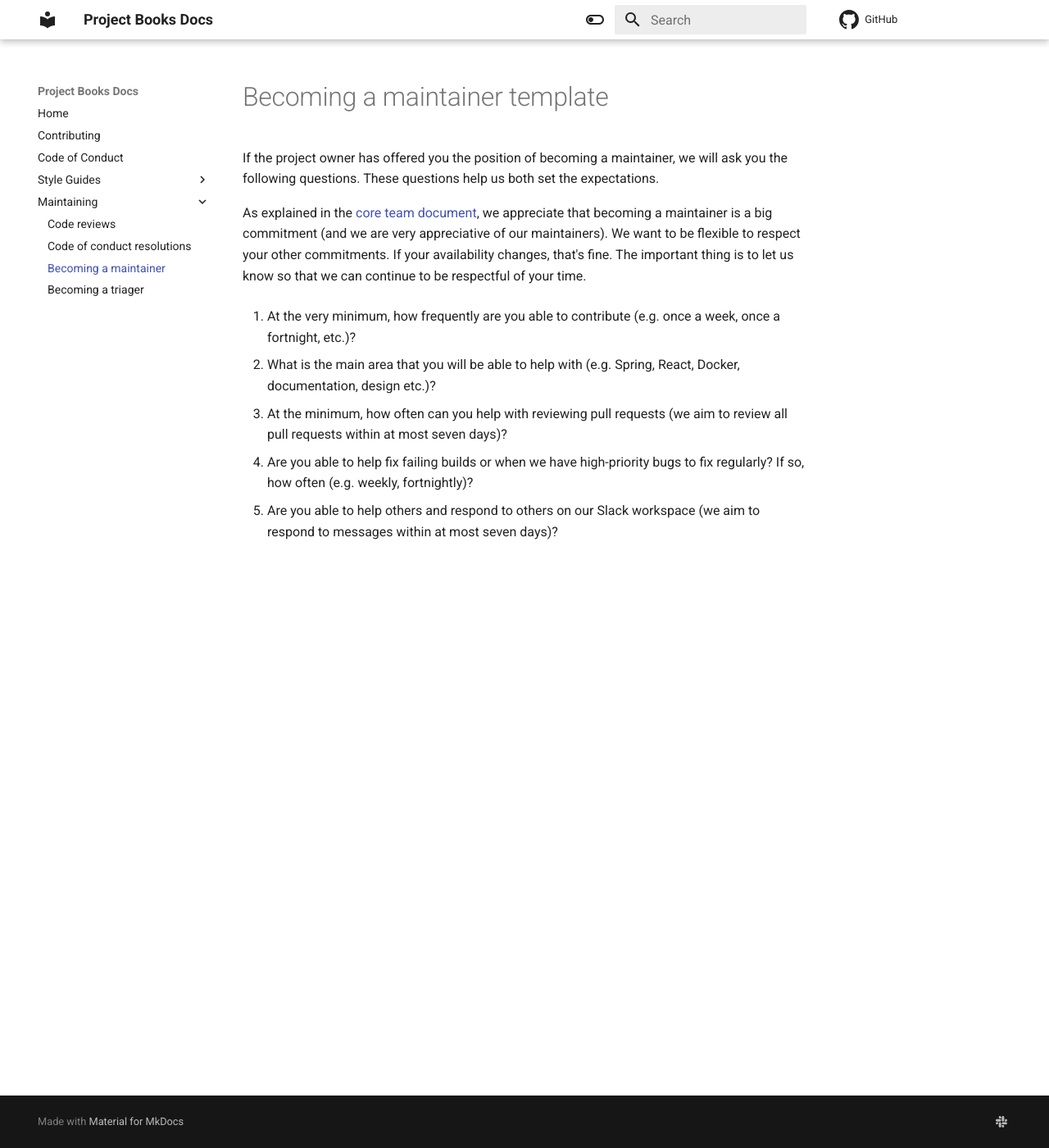
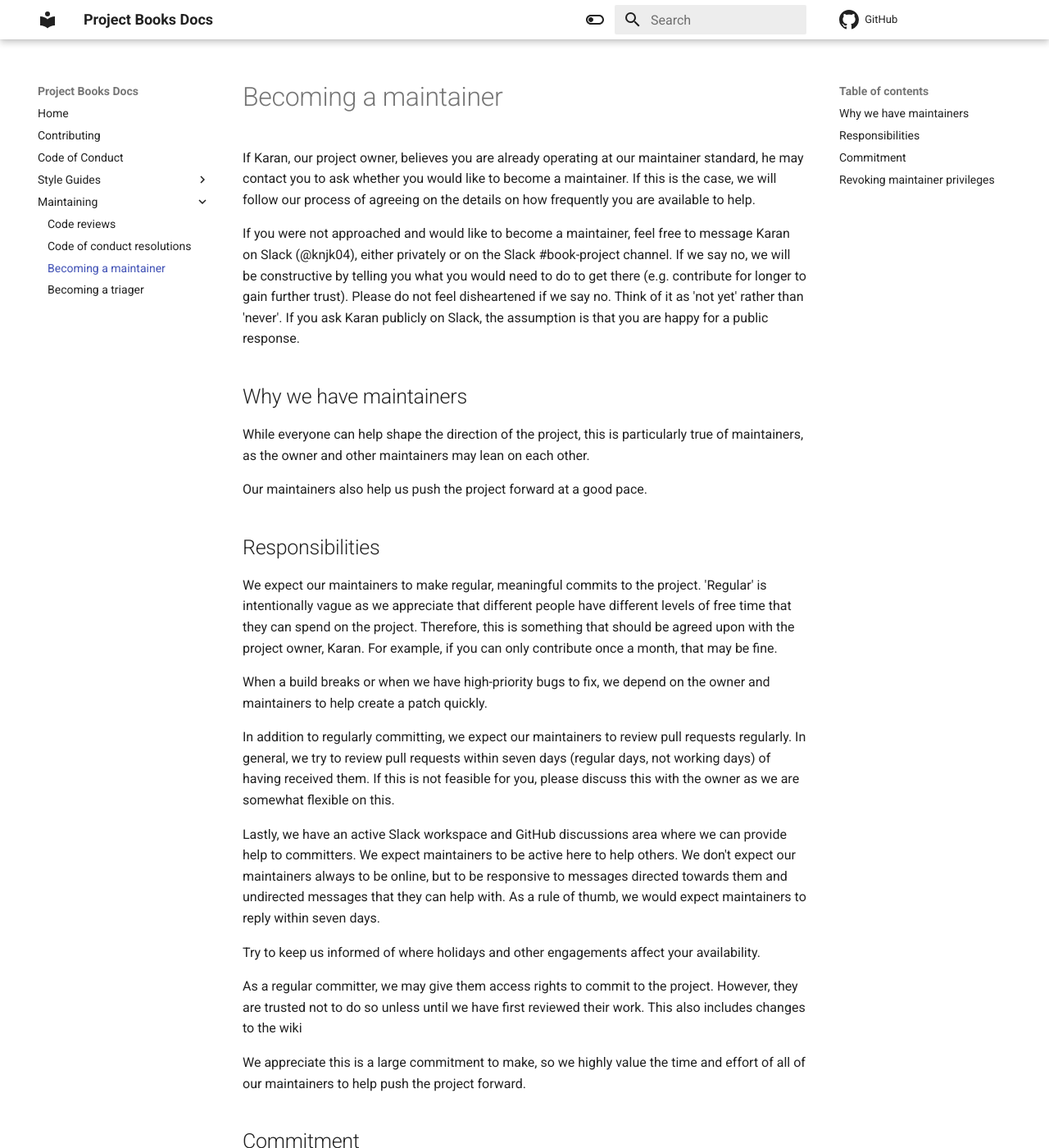
Before and after one commit to Project-Books/project-books.github.io, an MkDocs documentation site: the page built from docs/maintaining/maintainer.md, in a window 1280 px wide and 1400 px high. Shown: the whole window at 82% size. Built offline with MkDocs 1.6.1 and Material for MkDocs 9.7.7, drawn with Linux system fonts in a browser that asks for light colours; some of the changed text lies outside the part shown.

Commit message:
Update maintainer document

```diff
--- a/docs/maintaining/maintainer.md
+++ b/docs/maintaining/maintainer.md
@@ -1,7 +1,56 @@
-# Becoming a maintainer template
+# Becoming a maintainer
 
-If the project owner has offered you the position of becoming a maintainer, we will ask you the
-following questions. These questions help us both set the expectations.
+If Karan, our project owner, believes you are already operating at our maintainer standard, he may
+contact you to ask whether you would like to become a maintainer. If this is the case, we will
+follow our process of agreeing on the details on how frequently you are available to help.
+
+If you were not approached and would like to become a maintainer, feel free to message Karan on
+Slack (@knjk04),  either privately or on the Slack #book-project channel.
+If we say no, we will be constructive by telling you what you would need to do to get there
+(e.g. contribute for longer to gain further trust). Please do not feel disheartened if we say no.
+Think of it as 'not yet' rather than 'never'. If you ask Karan publicly on Slack, the assumption is
+that you are happy for a public response.
+
+## Why we have maintainers
+
+While everyone can help shape the direction of the project, this is particularly true of
+maintainers, as the owner and other maintainers may lean on each other.
+
+Our maintainers also help us push the project forward at a good pace.
+
+## Responsibilities
+
+We expect our maintainers to make regular, meaningful commits to the project. 'Regular' is
+intentionally vague as we appreciate that different people have different levels of free time that
+they can spend on the project. Therefore, this is something that should be agreed upon with the
+project owner, Karan. For example, if you can only contribute once a month, that may be fine.
+
+When a build breaks or when we have high-priority bugs to fix, we depend on the owner and
+maintainers to help create a patch quickly.
+
+In addition to regularly committing, we expect our maintainers to review pull requests regularly.
+In general, we try to review pull requests within seven days (regular days, not working days) of
+having received them. If this is not feasible for you, please discuss this with the owner as we are
+somewhat flexible on this.
+
+Lastly, we have an active Slack workspace and GitHub discussions area where we can provide help to
+committers. We expect maintainers to be active here to help others. We don't expect our maintainers
+always to be online, but to be responsive to messages directed towards them and undirected messages
+that they can help with. As a rule of thumb, we would expect maintainers to reply within seven days.
+
+Try to keep us informed of where holidays and other engagements affect your availability.
+
+As a regular committer, we may give them access rights to commit to the project.
+However, they are trusted not to do so unless until we have first reviewed their work.
+This also includes changes to the wiki
+
+We appreciate this is a large commitment to make, so we highly value the time and effort of all of
+our maintainers to help push the project forward.
+
+## Commitment
+
+If Karan has offered you the position of becoming a maintainer, we will ask you the following
+questions. These questions help us both set the expectations.
 
 As explained in the [core team document](https://github.com/Project-Books/book-project/blob/master/docs/maintainers/CORE_TEAM.md),
 we appreciate that becoming a maintainer is a big commitment (and we are very appreciative of our
@@ -23,3 +72,10 @@ If so, how often (e.g. weekly, fortnightly)?
 
 5. Are you able to help others and respond to others on our Slack workspace
 (we aim to respond to messages within at most seven days)?
+
+
+## Revoking maintainer privileges
+
+If a maintainer becomes unresponsive for an extended period, or if they violate our code of conduct
+or responsibility, they can have their role revoked. While this may seem daunting, this should not
+come as a surprise as we should have already discussed this with you.
```
